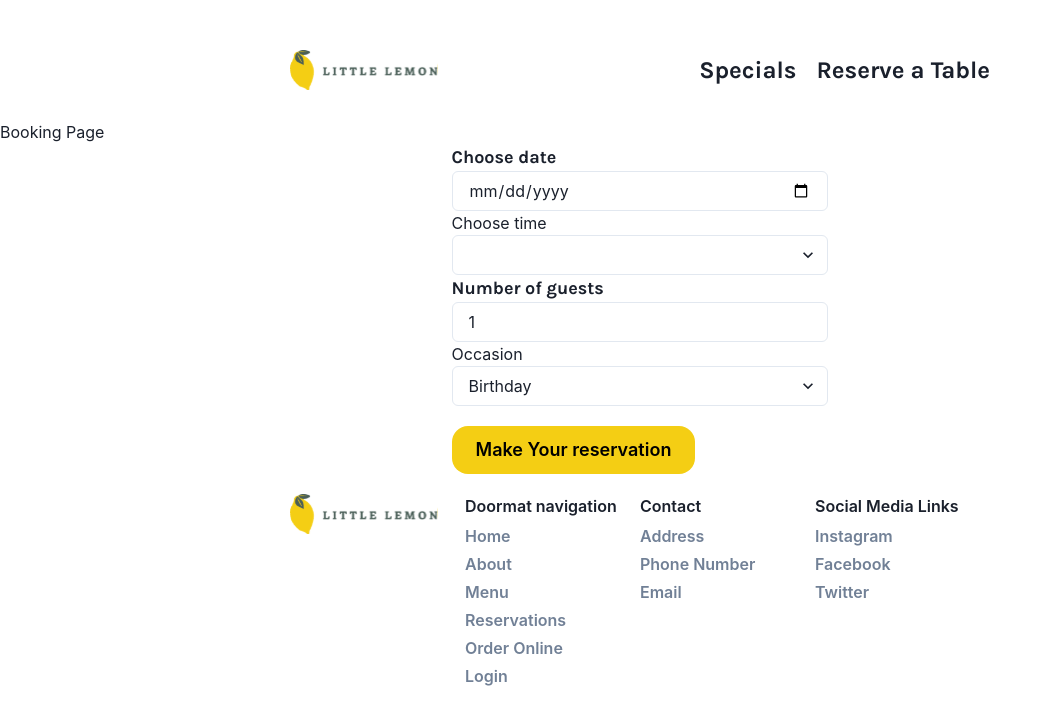
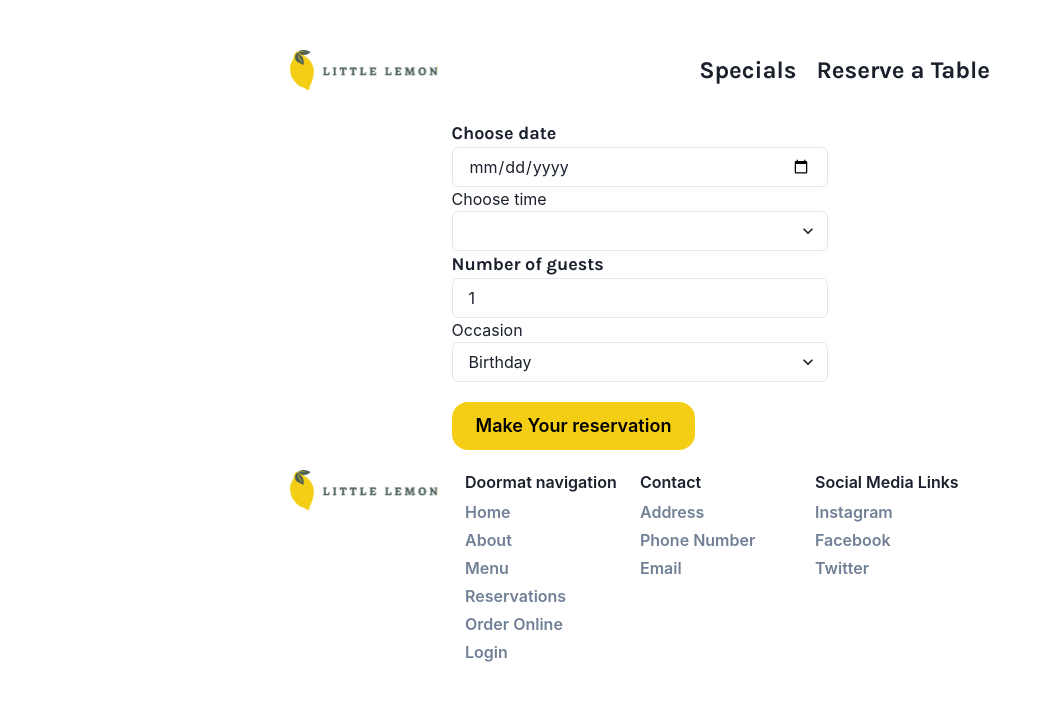
Before and after one commit to claudiooleite/litle_lemon, a React (Create React App) app: page /bookingpage in a window 1280 px wide. Shown: the top 724 px of the page, without its empty margins (0-1051 px from the left). Built offline with nearby package versions, Linux system fonts and the light colour scheme.

Commit message:
bokings file created and redirected

```diff
--- a/src/App.js
+++ b/src/App.js
@@ -3,9 +3,9 @@ import Hero from "./Components/Hero";
 import Nav from "./Components/Nav";
 import Footer from "./Components/Footer";
 import Highlights from "./Components/Highlights";
-import BookingPage from "./Components/BookingPage";
+import BookingPage from "./Components/Bookings/BookingPage";
 import NoPage from "./Components/NoPage";
-import ConfirmedBooking from "./Components/ConfirmedBooking";
+import ConfirmedBooking from "../src/Components/Bookings/ConfirmedBooking";
 import { Route, Routes } from "react-router-dom";
 
 function App() {
--- a/src/Components/BookingForm.jsx
+++ b/src/Components/Bookings/BookingForm.jsx
@@ -1,6 +1,6 @@
 
 import React, { useState, useEffect } from "react";
-import '../stylesheets/App.css'
+import '../Bookings/apiSimulator'
 import {
     Input, Select,
     Button,
--- a/src/Components/BookingPage.jsx
+++ b/src/Components/Bookings/BookingPage.jsx
@@ -2,7 +2,7 @@
 import React, { useReducer, useEffect } from "react";
 import { useNavigate } from "react-router-dom";
 import BookingForm from "./BookingForm";
-import { fetchAPI, submitAPI } from "./apiSimulator"; // Assuming you have API functions defined in api.js
+import { fetchAPI, submitAPI } from "../Bookings/apiSimulator"; // Assuming you have API functions defined in api.js
 
 const BookingPage = () => {
     const reducer = (state, action) => {
@@ -58,7 +58,6 @@ const BookingPage = () => {
 
     return (
         <div>
-            <h1>Booking Page</h1>
             <BookingForm availableTimes={availableTimes} updateTimes={updateTimes} submitForm={submitForm} />
         </div>
     );
```
Also changed, not shown: src/Components/Bookings/ConfirmedBooking.jsx (renamed from src/Components/ConfirmedBooking.jsx), src/Components/Bookings/apiSimulator.js (renamed from src/Components/apiSimulator.js).
